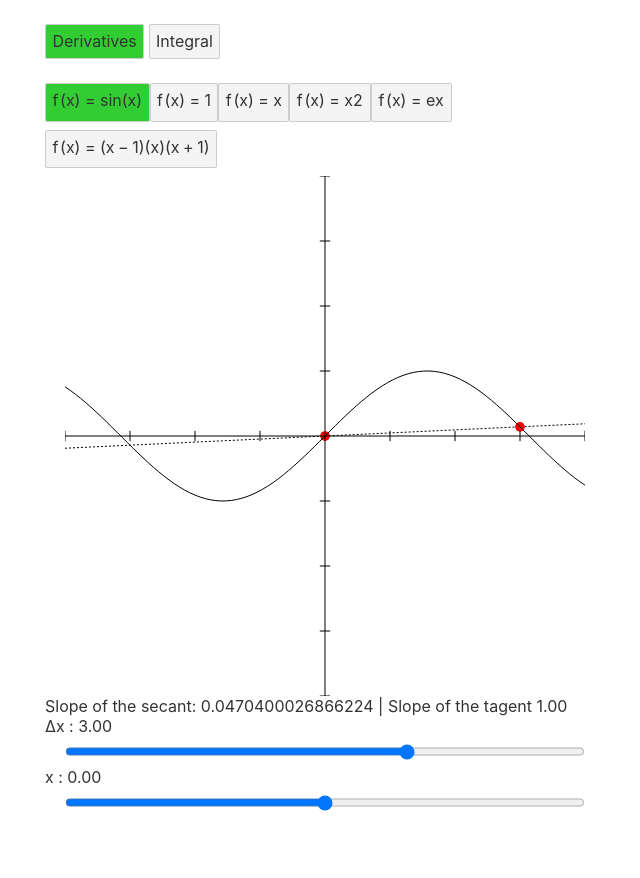
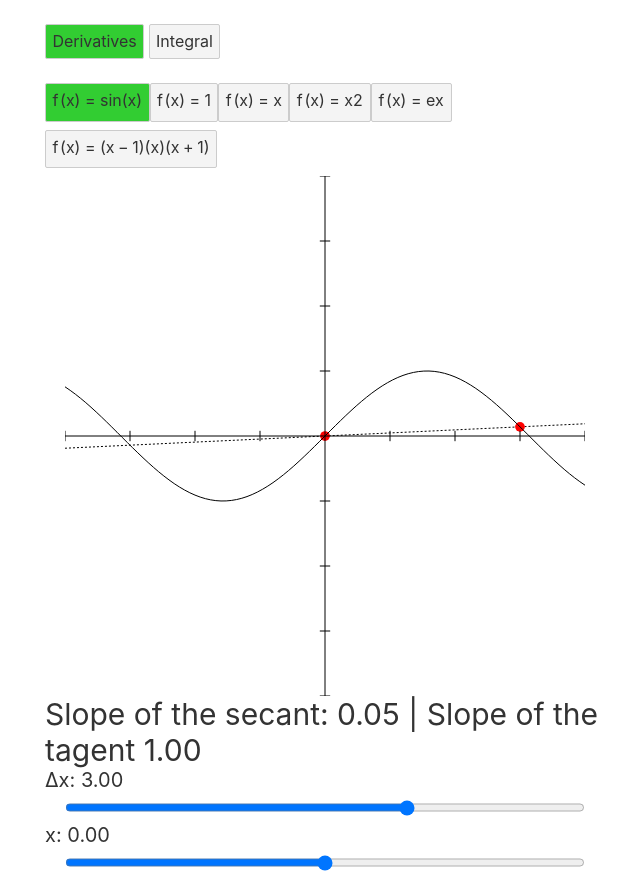
Before and after one commit to nchlsb/early-calc, a Svelte app: page / in a window 1280 px wide. Shown: the whole page, without its empty margins (315-955 px from the left). Before the commit the page ends 818 px from the top, so only its background shows below. Built offline with nearby package versions, Linux system fonts and the light colour scheme.

Commit message:
Made the text about slopes larger

```diff
--- a/src/App.svelte
+++ b/src/App.svelte
@@ -130,12 +130,6 @@
 			katex.render(f.representation, document.getElementById(`${f.id}`), {output: 'html'});
 		}
 
-		// input for location of tangent line
-		katex.render("x:", document.getElementById("labelX"), {output: 'html'});
-
-		// input for delta x
-		katex.render("\\Delta x:", document.getElementById("labelDeltaXSymbol"), {output: 'html'});
-
 		renderEquation()
 	});
 
@@ -233,26 +227,16 @@
 	</svg>
 
 
-	<span>
-		Slope of the secant: {slope(secantPoint1, secantPoint2)} | Slope of the tagent {slope(tangentPoint1, tangentPoint2).toFixed(2)}
+	<span id = "SecantVsTangent">
+		Slope of the secant: {slope(secantPoint1, secantPoint2).toFixed(2)} | Slope of the tagent {slope(tangentPoint1, tangentPoint2).toFixed(2)}
 	</span>
 	<br/>
 
 	{#if context === 'Derivative'}
-	<span style="display: inline-block;">
-		<label id="labelDeltaXSymbol" for="deltaX">Delta x:</label>
-	</span>
-	<span style="display: inline-block;">
-		<label id="labelDeltaXValue" for="deltaX">{deltaX.toFixed(2)}</label>
-	</span>
+	<label for="deltaX">Δx: {deltaX.toFixed(2)}</label>
 	<input id="deltaX" type="range" min="0.01" step="0.01" max={Math.log(xMaxBound - xMinBound).toFixed(2)}  bind:value={sliderDeltaX} on:input={renderEquation}>
 
-	<span style="display: inline-block;">
-		<label id="labelX" for="x">x:</label>
-	</span>
-	<span style="display: inline-block;">
-		<label id="labelDeltaXValue" for="deltaX">{x.toFixed(2)}</label>
-	</span>
+	<label id="labelDeltaXValue" for="deltaX">x: {x.toFixed(2)}</label>
 	<input id="x" type="range" step="0.01" min={xMinBound} max={xMaxBound} bind:value={sliderX} on:input={renderEquation}>
 
 	{:else}
@@ -327,5 +311,10 @@
 
 	label {
 		width: max-content;
+		font-size: 20px;
+	}
+
+	#SecantVsTangent {
+		font-size: 30px;
 	}
 </style>
```
Also changed, not shown: src/helpers.ts (+19 -0 lines), 1 other file (tests, documents, lock files or other folders).
